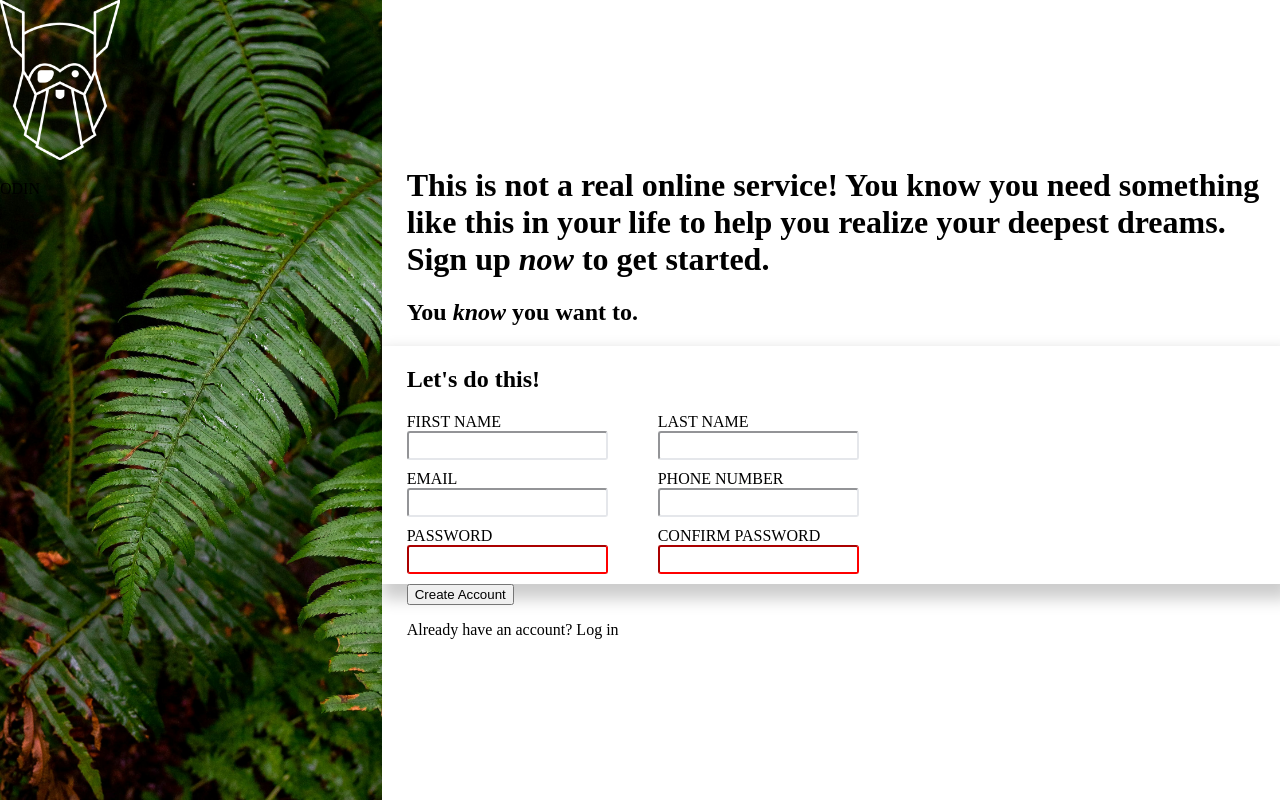
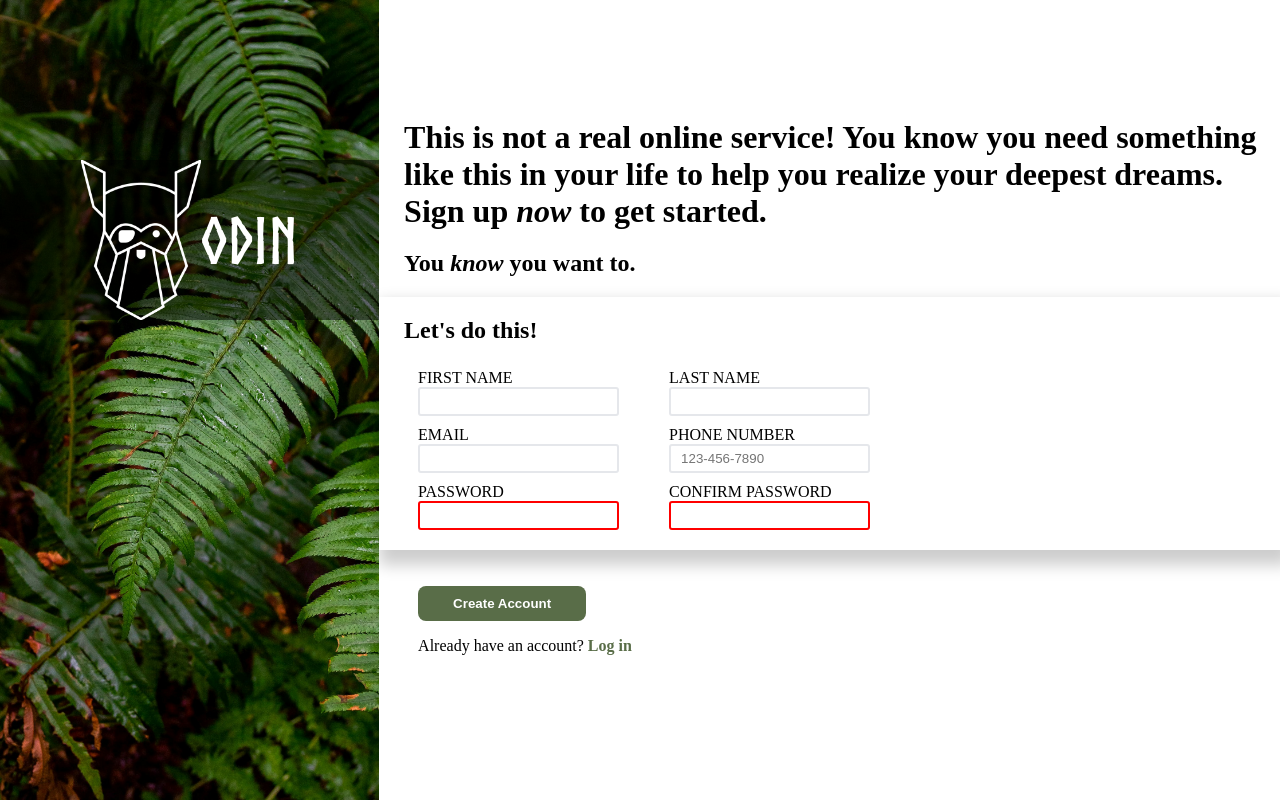
Before and after one commit to Hassan-N-Khan/sign-up-form, a plain HTML site: page index.html in a window 1280 px wide. Drawn offline with Linux system fonts and the light colour scheme; a web font is replaced by a local one.

Commit message:
completed sign up sheet testing out forms etc

```diff
--- a/index.html
+++ b/index.html
@@ -10,8 +10,10 @@
     <div class="main-container">
         <div class="left-container">
             <!-- <img src="./images/plants.jpg" style="width: auto; height: 100vh; display: block;"> -->
+             <div class="logo-background">
                 <img src="./images/odin-lined.png" class="logo">
-            <p>ODIN</p>
+                <p id="logo-text">ODIN</p>
+            </div>
         </div>
         <div class="right-container">
             <div>
@@ -21,6 +23,7 @@
             <div class="lets-do-this-container">
                 <h2 style="margin-left: 25px;">Let's do this!</h2>
                 <form action="#" method="post">
+                    <fieldset>
                         <div class="form-container">
                             <div class="labels">
                                 <label for="first_name">FIRST NAME</label>
@@ -38,7 +41,7 @@
                             </div>
                             <div class="labels">
                                 <label for="phone_number">PHONE NUMBER</label>
-                            <input type="tel" class="text-input" name="phone_number" pattern="^(\d{3}-?\d{3}-?\d{4})$" id="phone_number">
+                                <input type="tel" class="text-input" name="phone_number" pattern="^(\d{3}-?\d{3}-?\d{4})$" title="Please enter a valid phone number (e.g. 123-456-7890 or 1234567890)" placeholder="123-456-7890" id="phone_number">
                             </div>
                         </div>
                         <div class="form-container">
@@ -51,12 +54,16 @@
                                 <input type="text" class="text-input" name="confirm_password" id="confirm_password" required>
                             </div>
                         </div>
-                </form>
+                    </fieldset>
             </div>
                     <div>
-                <button>Create Account</button>
-                <p>Already have an account? Log in</p>
+                        <fieldset>
+                            <button type="submit">Create Account</button>
+                            <p>Already have an account? <a href="#">Log in</a></p>
+                        </fieldset>
+
                     </div>
+                </form>
         </div>
     </div>
 </body>
--- a/style.css
+++ b/style.css
@@ -1,7 +1,21 @@
+@import url('https://cdn.statically.io/gh/TheOdinProject/theodinproject/efdc2888072f409e687d31dc580595dbe4fe0ff4/app/assets/fonts/Norse-Bold.otf');
+
+@font-face {
+    font-family: "Norse Bold";
+    src: url("Norse-Bold.otf");
+}
+
+:root {
+  --input-border-invalid: red;
+  --input-border-valid: green;
+  --input-selected: blue;
+}
+
 body{
     margin: 0px;
     font-family: 'Times New Roman', Times, serif;
     background-color: rgba(255, 255, 255, 0);
+    display: flex;
 }
 
 .left-container{
@@ -9,6 +23,23 @@ body{
   background-size: cover;
   width: 70%;
   height: 100vh;
+  display: flex;
+}
+
+#logo-text{
+  font-family: "Norse Bold";
+  color: white;
+  font-size: 4rem;
+}
+.logo-background {
+  background: rgba(0, 0, 0, 0.5);
+  width: 100%;
+  height: 20vh;
+  position: relative;
+  top: 20%;
+  display: flex;
+  justify-content: center;
+  align-items: center;
 }
 
 .logo{
@@ -17,12 +48,16 @@ body{
   background-image: (rgba(0, 0, 0, 0.5), rgba(0, 0, 0, 0.5));
 }
 
-input:invalid {
-  border-color: red;
+input:focus{
+  outline-color: blue;
 }
 
-input:valid {
-  border-color: green;
+input:invalid{
+  border: 2px solid var(--input-border-invalid);
+}
+
+input:valid{
+  border: 2px solid var(--input-border-valid);
 }
 
 input:not([required]) {
@@ -39,6 +74,7 @@ input:not([required]) {
 .right-container{
   display: flex;
   flex-direction: column;
+  justify-content: start;
 }
 
 .lets-do-this-container{
@@ -66,6 +102,26 @@ input:not([required]) {
   padding: 5px 10px;
 }
 
+fieldset{
+  border: none;
+}
 button{
+  margin-top: 30px;
+  background-color: #596D48;
+  border: none;
+  color: white;
+  font-weight: bold;
+  border-radius: 8px;
+  padding: 10px 35px;
+}
 
+p>a{
+  color: #596D48;
+  font-weight: bold;
+  text-decoration: none;
 }
+
+h1{
+  margin: 0px;
+  margin-right: 20px;
+}
```
Also changed, not shown: Norse-Bold.otf (added). Lines whose indentation alone changed are shown as unchanged.
